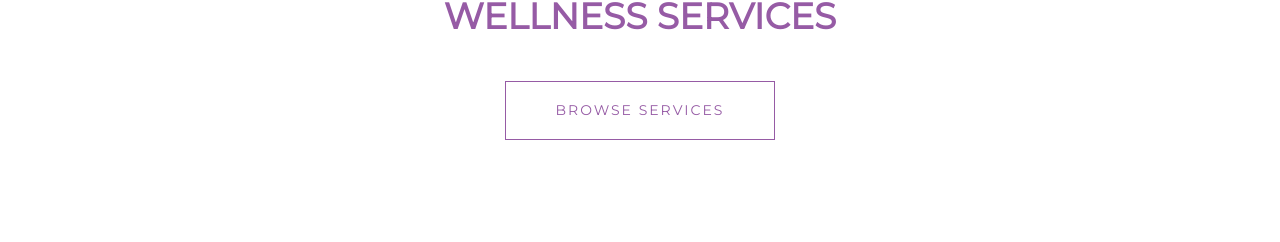
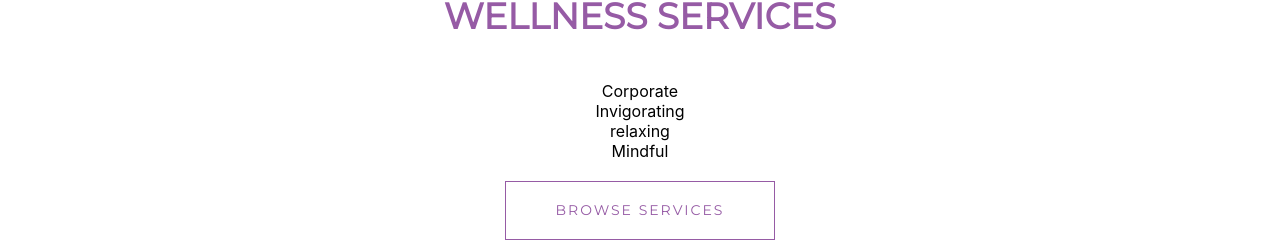
Before and after one commit to Levi237/prana-wellness, a React (Create React App) app: page / in a window 1280 px wide. Shown: the part 1103-1345 px from the top of the page. Built offline with nearby package versions, Linux system fonts and the light colour scheme; no server answers.

Commit message:
map points of interest and display on app

```diff
--- a/src/App.css
+++ b/src/App.css
@@ -94,7 +94,7 @@ grid-template-areas:
 }
 .home-hamburger > section {
   width: 35px;
-  height: 5px;
+  height: 4px;
   background-color: white;
   margin: 6px 0;
 }
@@ -115,7 +115,6 @@ grid-template-areas:
 /************************************************************************************************************/
 .grid-header {
   grid-area: header;
-  background-color: rgb(0, 0, 0, .5);
   background: url(home-header.png);
   background-size:cover;
   margin-bottom: -50px;
@@ -126,23 +125,23 @@ grid-template-areas:
   color: #FFF;
   text-align: center;
 }
+.welcomeText, .pranaText, .statementText {
+  font-family: 'Montserrat', sans-serif;
+  text-align: center;
+}
+.welcomeText, .pranaText {
+  text-transform: uppercase;
+}
 .home-header > .welcomeText {
-  font-family: 'Montserrat', sans-serif;
-  font-style: normal;
-  font-weight: bold;
   font-size: 28px;
   line-height: 48px;
   letter-spacing: 3px;
-  text-transform: uppercase;
   font-weight: bold;
-
   color: #A0CD4D;
 }
 .home-header > .pranaText {
-  font-family: 'Montserrat', sans-serif;
   font-size: 88px;
   letter-spacing: 50px;
-  text-transform: uppercase;
   font-weight: 100;
 }
 .home-header > .wellnessText {
@@ -152,52 +151,30 @@ grid-template-areas:
   text-transform: lowercase;
 }
 .home-header > .statementText {
-  font-family: 'Montserrat', sans-serif;
-  font-style: normal;
   font-weight: 100;
   font-size: 24px;
   line-height: 48px;
   margin-top: 67px;
-  text-align: center;
   padding: 0 10px;
 }
 @media screen and (max-width: 945px) {
   .grid-header {
-    /* grid-area: header;
-    background-color: rgb(0, 0, 0, .5);
-    background: url(home-header.png);
-    background-size:cover; */
     margin-bottom: -50px;
     margin-top: -72px;
   }
   .home-header > .welcomeText {
-    font-family: 'Montserrat', sans-serif;
-    font-style: normal;
-    font-weight: bold;
     font-size: 5vw;
-    line-height: 48px;
-    letter-spacing: 3px;
-    text-transform: uppercase;
-    font-weight: bold;
-
-    color: #A0CD4D;
+    /* line-height: 48px; */
+    /* letter-spacing: 3px; */
   }
   .home-header > .pranaText {
-    font-family: 'Montserrat', sans-serif;
     font-size: 12vw;
     letter-spacing: 5vw;
-    text-transform: uppercase;
-    font-weight: 100;
   }
   .home-header > .wellnessText {
-    font-family: 'Merriweather', sans-serif;
-    font-style: italic;
     font-size: 10vw;
-    text-transform: lowercase;
   }
   .home-header > .statementText {
-    font-family: 'Montserrat', sans-serif;
-    font-style: normal;
     font-weight: 100;
     font-size: 4vw;
     line-height: 7vw;
--- a/src/App.js
+++ b/src/App.js
@@ -1,4 +1,6 @@
 import React, { Component } from 'react';
+
+import PointDisplay from './components/PointDisplay';
 
 import './App.css';
 
@@ -9,8 +11,8 @@ export default class App extends Component {
     return(
       <div className="grid-container">
         <div className="grid-contact">
-
-          <img src="instagram-icon.png" alt="IG"/><section>info@pranawellness.life</section>
+          <img src="instagram-icon.png" alt="IG"/>
+          <section>info@pranawellness.life</section>
         </div>
         <div className="grid-nav">
           <div className="home-logo">
@@ -35,6 +37,8 @@ export default class App extends Component {
             Prana is seen as a universal energy which flows in currents in and around the body.
           </div>
           <section className="home-main-header">WELLNESS SERVICES</section>
+          <PointDisplay />
+          <br/>
           <button>browse services</button>
         </div>
         <div className="grid-contact">
--- /dev/null
+++ b/src/components/PointDisplay.js
@@ -0,0 +1,29 @@
+import React, { Component } from 'react';
+
+export default class PointDisplay extends Component {
+    state = {
+        points: [{
+            smallText: "Corporate",
+            largeText: "Wellness",
+        },{
+            smallText: "Invigorating",
+            largeText: "Yoga",
+        },{
+            smallText: "relaxing",
+            largeText: "Meditation",
+        },{
+            smallText: "Mindful",
+            largeText: "Breathing",
+        }]
+        }
+    render(){
+        const { points } = this.state
+        console.log(points);
+        const showPoints = points.map(point => {
+            return(
+                <div>{point.smallText}</div>
+            )
+        })
+        return(<>{showPoints}</>)
+    }
+}
```
Also changed, not shown: public/manifest.json.
